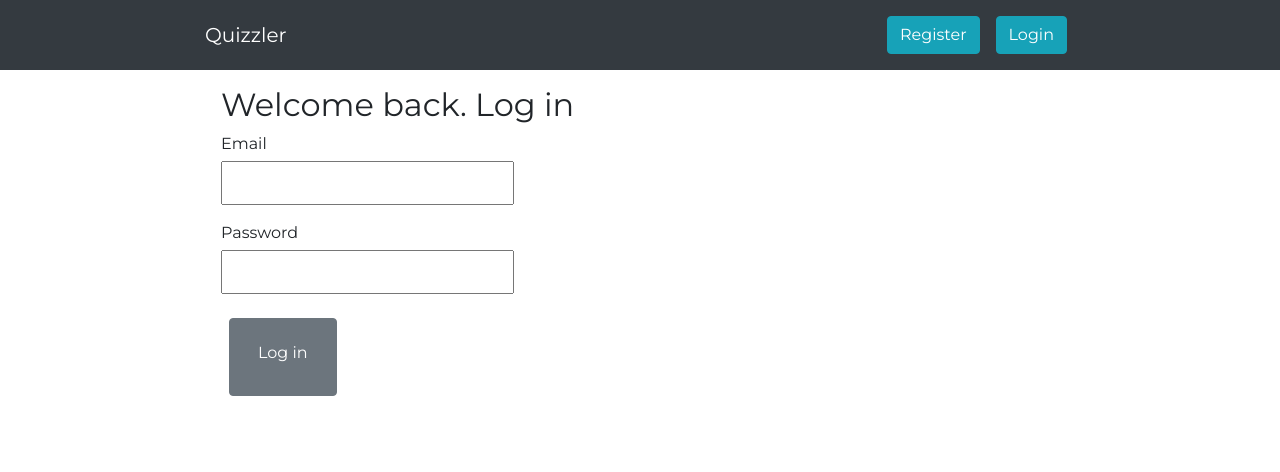
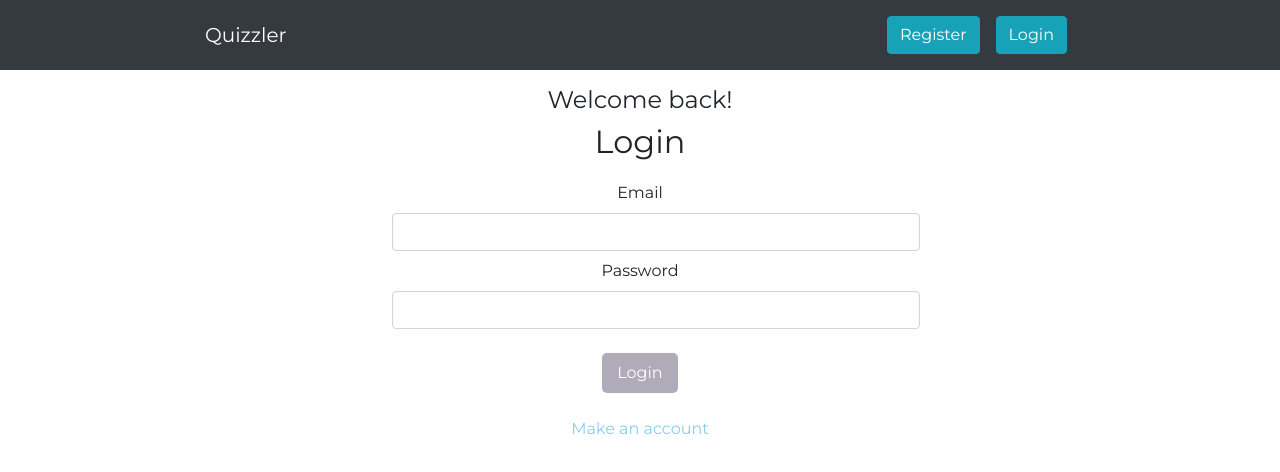
Before and after one commit to mwturner611/quizzler, a React (Create React App) app in the folder client/: page /login in a window 1280 px wide. Shown: the top 472 px of the page. Built offline with nearby package versions, Linux system fonts and the light colour scheme; no server answers.

Commit message:
styling for login and register pages

```diff
--- a/client/src/App.css
+++ b/client/src/App.css
@@ -13,10 +13,15 @@ body{
 	color: skyblue;
 }
 
-.btn-register {
+.btn-register, .btn-login {
 	background-color: #afabb8;
 	color: white;
 	border-radius: 5px;
+}
+
+.btn-login {
+	padding-left: 15px;
+	padding-right: 15px;
 }
 
 * {
--- a/client/src/components/pages/Login.js
+++ b/client/src/components/pages/Login.js
@@ -2,9 +2,9 @@ import React, { useState, useContext } from 'react';
 import { useHistory } from 'react-router-dom';
 import ErrorNotice from '../ErrorNotice';
 import UserContext from '../../contexts/UserContext';
-import { Button } from 'reactstrap';
 import setAuthToken from '../../utils/setAuthToken';
 import API from '../../utils/Api';
+import { Link } from 'react-router-dom';
 
 const Login = () => {
 	const [email, setEmail] = useState();
@@ -31,28 +31,40 @@ const Login = () => {
 		}
 	};
 	return (
-		<div className='page'>
-			<h2>Welcome back. Log in</h2>
+		<div className='page text-center'>
+			<h4>Welcome back!</h4>
+			<h2>Login</h2>
 			{error && (
 				<ErrorNotice message={error} clearError={() => setError(undefined)} />
 			)}
-			<form className='form' onSubmit={handleSubmit}>
-				<label htmlFor='login-email'>Email</label>
+			<div className='container mt-2'>
+				<div className='row d-flex justify-content-center'>
+					<div className='col-md-8 col-sm-12'>
+						<form onSubmit={handleSubmit}>
+							<div class="form-group">
+								<label className='mt-1' htmlFor='login-email'>Email</label>
 								<input
+									className='form-control mx-sm-3'
 									id='login-email'
 									type='email'
 									onChange={(e) => setEmail(e.target.value)}
 								/>
-				<label htmlFor='login-password'>Password</label>
+								<label className='mt-2' htmlFor='login-password'>Password</label>
 								<input
+									className='form-control mx-sm-3'
 									id='login-password'
 									type='password'
 									onChange={(e) => setPassword(e.target.value)}
 								/>
-				<Button>
-					<input type='submit' value='Log in' />
-				</Button>
+								<button className='btn-login mt-4' type='submit' value='Log in'>
+									Login
+								</button>
+							</div>
 						</form>
+						<Link className='links' to='/register'>Make an account</Link>
+					</div>
+				</div>
+			</div>
 		</div>
 	);
 };
--- a/client/src/components/pages/Register.js
+++ b/client/src/components/pages/Register.js
@@ -4,6 +4,7 @@ import UserContext from '../../contexts/UserContext';
 import ErrorNotice from '../ErrorNotice';
 import setAuthToken from '../../utils/setAuthToken';
 import API from '../../utils/Api';
+import { Link } from 'react-router-dom';
 
 const Register = () => {
 	const [email, setEmail] = useState();
@@ -42,7 +43,7 @@ const Register = () => {
 			)}
 			<div className='container'>
 				<div className='row d-flex justify-content-center'>
-					<div className='col-md-8 col-sm-12 '>
+					<div className='col-md-8 col-sm-12'>
 						<form onSubmit={handleSubmit}>
 							<div class="form-group">
 								<label className='mt-1' htmlFor='register-email'>Email</label>
@@ -79,6 +80,7 @@ const Register = () => {
 								<button className='btn-register' type='submit' value='register'>Register</button>
 							</div>
 						</form>
+						<Link className='links' to='/login'>Back to login</Link>
 					</div>
 				</div>
 			</div>
```
Lines whose indentation alone changed are shown as unchanged.
